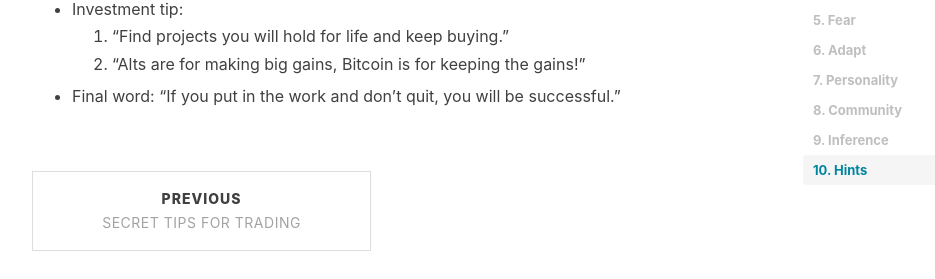
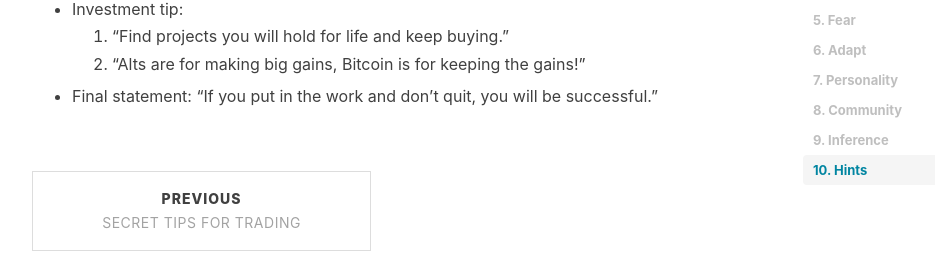
Before and after one commit to aaronjohn2/aaronjohn2.github.io, a Jekyll site: the page built from _posts/trading/2021-10-25-mental-analysis.md, in a window 1280 px wide and 900 px high, scrolled down 3923 px. Shown: the part 174-453 px from the top of the window, without its empty margins (233-1168 px from the left). Built offline with Jekyll 4.4.1, drawn with Linux system fonts in a browser that asks for light colours; nearby versions of some CDN libraries; comment, search, counter and statistics services are not loaded.

Commit message:
Update 2021-10-25-mental-analysis.md

```diff
--- a/_posts/trading/2021-10-25-mental-analysis.md
+++ b/_posts/trading/2021-10-25-mental-analysis.md
@@ -129,5 +129,5 @@ How did I get back up:
 1. "Find projects you will hold for life and keep buying."
 2. "Alts are for making big gains, Bitcoin is for keeping the gains!"
 
-- Final word:
+- Final statement:
 "If you put in the work and don't quit, you will be successful."
```
